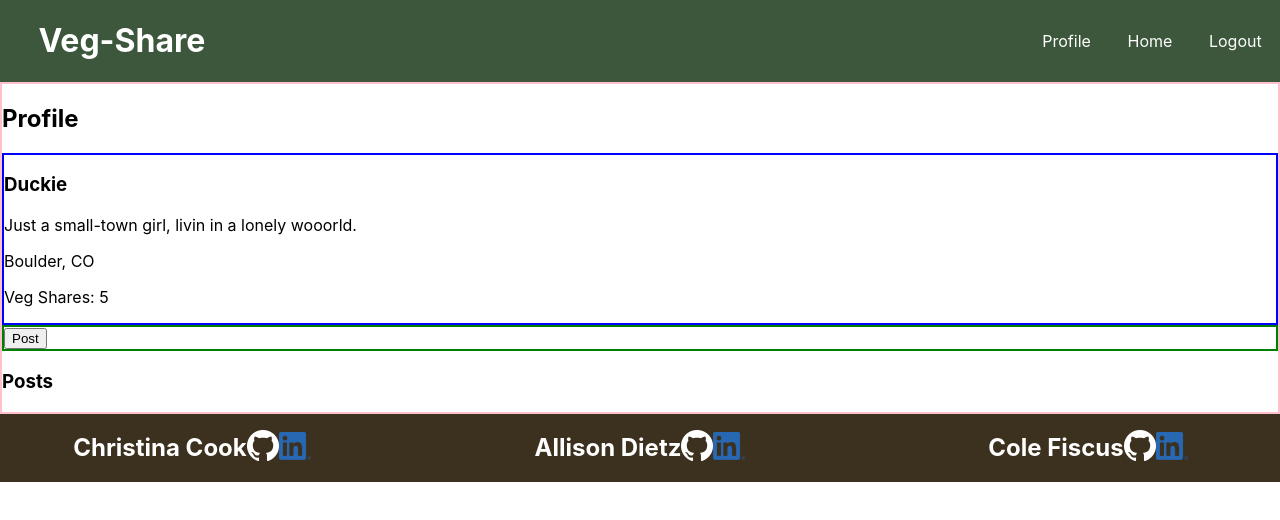
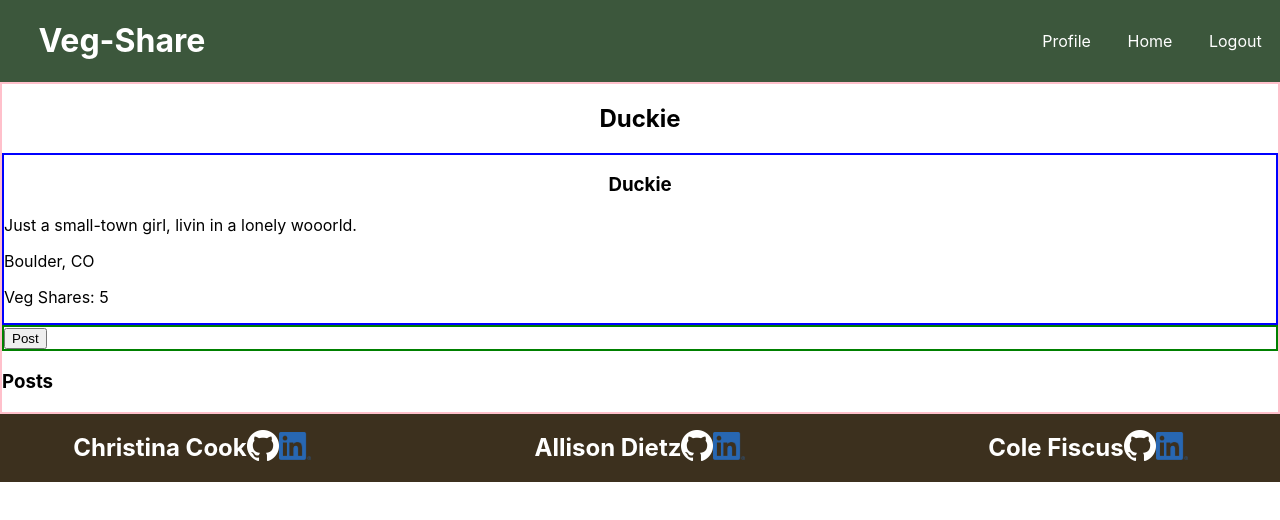
Before and after one commit to veg-share/frontend-ui, a React (Create React App) app: page /profile in a window 1280 px wide. Shown: the top 520 px of the page. Built offline with nearby package versions, Linux system fonts and the light colour scheme.

Commit message:
Update title on profile page

```diff
--- a/src/views/ProfileView/ProfileView.css
+++ b/src/views/ProfileView/ProfileView.css
@@ -1,3 +1,7 @@
 .profile-page {
   border: 2px solid pink;
 }
+
+.user-name {
+  text-align: center;
+}
--- a/src/views/ProfileView/ProfileView.js
+++ b/src/views/ProfileView/ProfileView.js
@@ -14,7 +14,7 @@
 
   return (
     <div className='profile-page'>
-      <h2 className='profile-title'>Profile</h2>
+      <h2 className='user-name'>{currentUser.name}</h2>
       <UserDetails user={currentUser}/>
       <UserInteractions />
       <h3 className='profile-feed-title'>Posts</h3>
```
